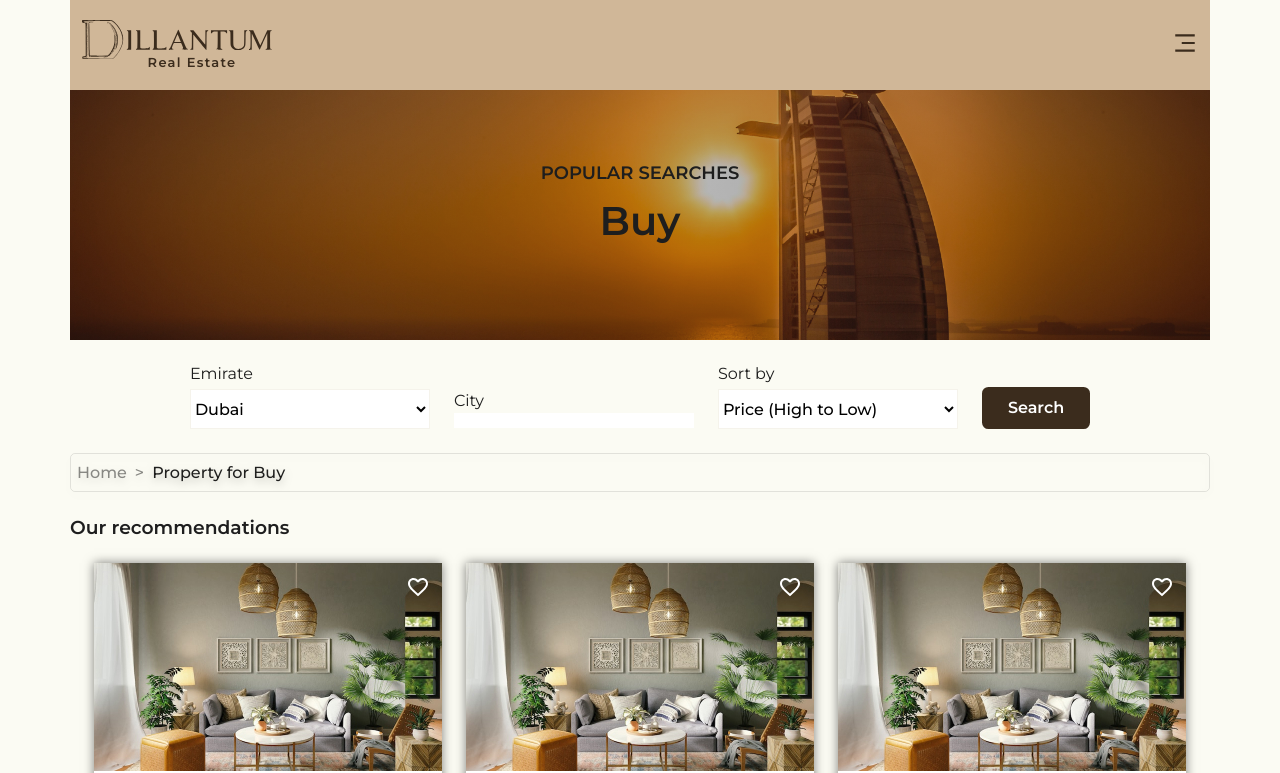
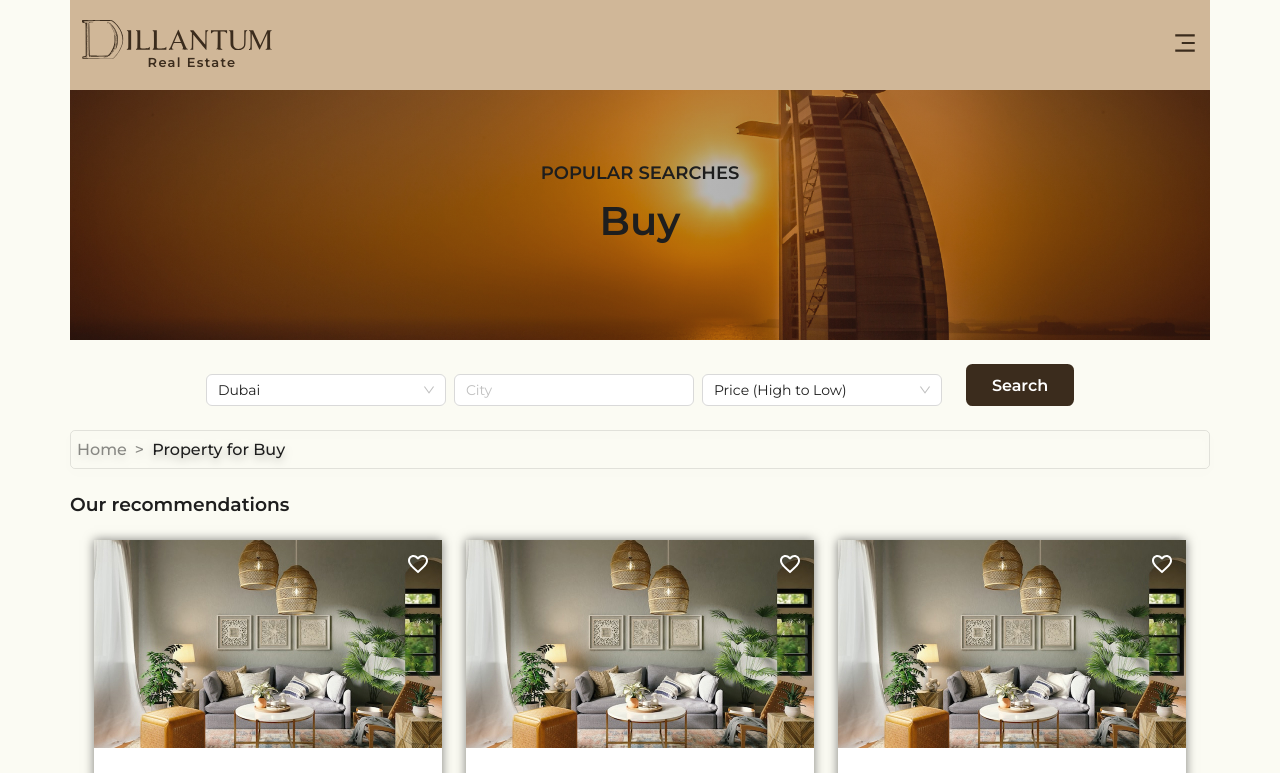
Before and after one commit to Natalia1607/dillantum, a React (Create React App) app: page /buy in a window 1280 px wide. Shown: the top 773 px of the page. Built offline with nearby package versions, Linux system fonts and the light colour scheme; no server answers.

Commit message:
Filter update

```diff
--- a/src/components/search/Search.jsx
+++ b/src/components/search/Search.jsx
@@ -1,38 +1,85 @@
 import React from 'react';
 import './searchStyles.css';
+import { Select, Space, Input  } from 'antd';
+
+const handleChange = (value) => {
+  console.log(`selected ${value}`);
+};
 
 const Search = () => {
   return (
     <div className='filter__container'>
-        <form action="#" className='filter'>
-            <div className="input-wrap">
-                <label>Emirate</label><br />
-                <select className="select-wrap">
-                    <option value="Dubai">Dubai</option>
-                    <option value="Abu Dhabi">Abu Dhabi</option>
-                    <option value="Sharjah">Sharjah</option>
-                    <option value="Ajman">Ajman</option>
-                    <option value="Fujairah">Fujairah</option>
-                    <option value="Umm Al Quwain">Umm Al Quwain</option>
-                    <option value="Ras Al Khaimah">Ras Al Khaimah</option>
-                </select>
-            </div>
-            <div className="input-wrap">
-                <label htmlFor="site-search">City</label><br />
-                <input type="search" name="city"/>
-            </div>
-            <div className="input-wrap sort">
-                <label>Sort by</label><br />
-                <select className="select-wrap">
-                    <option value="Price (High to Low)">Price (High to Low)</option>
-                    <option value="Price (Low to High)">Price (Low to High)</option>
-                    <option value="Number of rooms">Number of rooms</option>
-                    <option value="Number of saves">Number of saves</option>
-                    <option value="Top Rated">Top Rated</option>
-                </select>
-            </div>
-            <button className='btn btn-primary hover-diagonal_light'>Search</button>
-        </form>
+        <div className='filter'>
+        <Space>
+            <Select
+                className="select-wrap"
+                defaultValue="Dubai"
+                onChange={handleChange}
+                options={[
+                    {
+                    value: 'Dubai',
+                    label: 'Dubai',
+                    },
+                    {
+                    value: 'Abu Dhabi',
+                    label: 'Abu Dhabi',
+                    },
+                    {
+                    value: 'Sharjah',
+                    label: 'Sharjah',
+                    },
+                    {
+                    value: 'Ajman',
+                    label: 'Ajman',
+                    },
+                    {
+                    value: 'Fujairah',
+                    label: 'Fujairah',
+                    },
+                    {
+                    value: 'Umm Al Quwain',
+                    label: 'Umm Al Quwain',
+                    },
+                    {
+                    value: 'Ras Al Khaimah',
+                    label: 'Ras Al Khaimah',
+                    },
+                ]}
+            />
+            <Input
+                className="select-wrap"
+                placeholder="City"
+            />
+            <Select
+                className="select-wrap"
+                defaultValue="Price (High to Low)"
+                onChange={handleChange}
+                options={[
+                    {
+                    value: 'Price (High to Low)',
+                    label: 'Price (High to Low)',
+                    },
+                    {
+                    value: 'Price (Low to High)',
+                    label: 'Price (Low to High)',
+                    },
+                    {
+                    value: 'Number of rooms',
+                    label: 'Number of rooms',
+                    },
+                    {
+                    value: 'Number of saves',
+                    label: 'Number of saves',
+                    },
+                    {
+                    value: 'Top Rated',
+                    label: 'Top Rated',
+                    },
+                ]}
+            />
+        </Space>
+        <button className='btn btn-primary hover-diagonal_light'>Search</button>
+        </div>
     </div>
   )
 }
--- a/src/components/search/searchStyles.css
+++ b/src/components/search/searchStyles.css
@@ -14,21 +14,21 @@
     width: 240px;
 }
 
-.select-wrap {
-    width: 100%;
-    height: 40px;
-    margin-top: 6px;
-    background: var(--color-white);
-    border: 1px solid var(--color-bg-variant);
-    /* border-radius: 5px; */
-    font-family: var(--font-main);
-    font-size: 16px;
-    font-weight: 500;
+.select-wrap,
+.select-wrap .ant-select-selector {
+    width: 240px;
+    outline: none;
 }
 
-/* .filter .btn {
-   border-radius: 5px;
-} */
+.ant-select-selection-item,
+.ant-space-item .ant-input[placeholder] {
+    font-family: var(--font-main);
+}
+
+.select-wrap:hover,
+.select-wrap:hover .ant-select-selector {
+    border-color: var(--color-primary)!important;
+}
 
 /* mobile */
 @media screen and (max-width: 1100px) {
--- a/src/components/tabs/Tabs.jsx
+++ b/src/components/tabs/Tabs.jsx
@@ -1,10 +1,14 @@
 import React, { useState } from 'react';
-import { Breadcrumb } from 'antd';
+import { Breadcrumb, Select, Space, } from 'antd';
 import { Link } from 'react-router-dom';
 import Cards from '../card/Card';
 import Search from '../search/Search';
 import Footer from '../footer/Footer';
 import './tabsStyles.css';
+
+const handleChange = (value) => {
+  console.log(`selected ${value}`);
+};
 
 const Tabs = () => {
   const [toggleState, setToggleState] = useState(1);
@@ -22,15 +26,32 @@ const Tabs = () => {
                 <Link to={'/rent/rent-commercial'} className={toggleState === 5 ? "tabs active-tabs" : "tabs"} onClick={() => toggleTab(5)}>Commercial for Rent</Link>
             </div>
             <div className="block-tabs md-hidden">
-                <div className="input-wrap">
-                    <label>Rent Frequency</label><br />
-                    <select className="select-wrap">
-                        <option value="Short Term (Daily)">Short Term (Daily)</option>
-                        <option value="Short Term (Monthly)">Short Term (Monthly)</option>
-                        <option value="Long Term (Yearly)">Long Term (Yearly)</option>
-                        <option value="Commercial for Rent">Commercial for Rent</option>
-                    </select>
-                </div>
+                <Space>
+                    {/* <label>Rent Frequency</label> */}
+                    <Select
+                        className="select-wrap"
+                        defaultValue="Short Term (Daily)"
+                        onChange={handleChange}
+                        options={[
+                            {
+                            value: 'Short Term (Daily)',
+                            label: 'Short Term (Daily)',
+                            },
+                            {
+                            value: 'Short Term (Monthly)',
+                            label: 'Short Term (Monthly)',
+                            },
+                            {
+                            value: 'Long Term (Yearly)',
+                            label: 'Long Term (Yearly)',
+                            },
+                            {
+                            value: 'Commercial for Rent',
+                            label: 'Commercial for Rent',
+                            },
+                        ]}
+                    />
+                </Space>
             </div>
             <div className="content-tabs">
                 <div className={toggleState === 2 ? "content  active-content" : "content"}>
--- a/src/index.css
+++ b/src/index.css
@@ -155,6 +155,10 @@ input {
     color: var(--color-heading)
 }
 
+.ant-breadcrumb li:last-child {
+    color: var(--color-text)
+}
+
 /* display type */
 .flex {
     display: flex;
```
